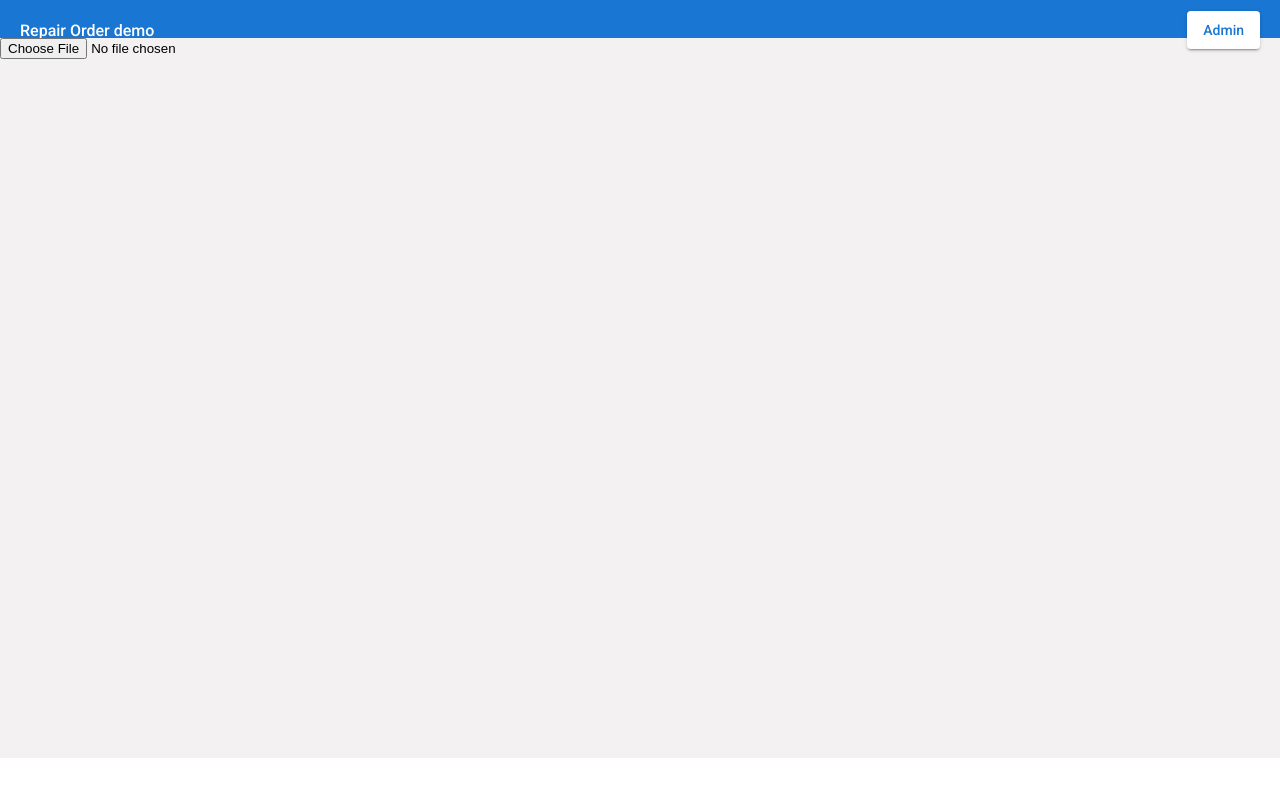
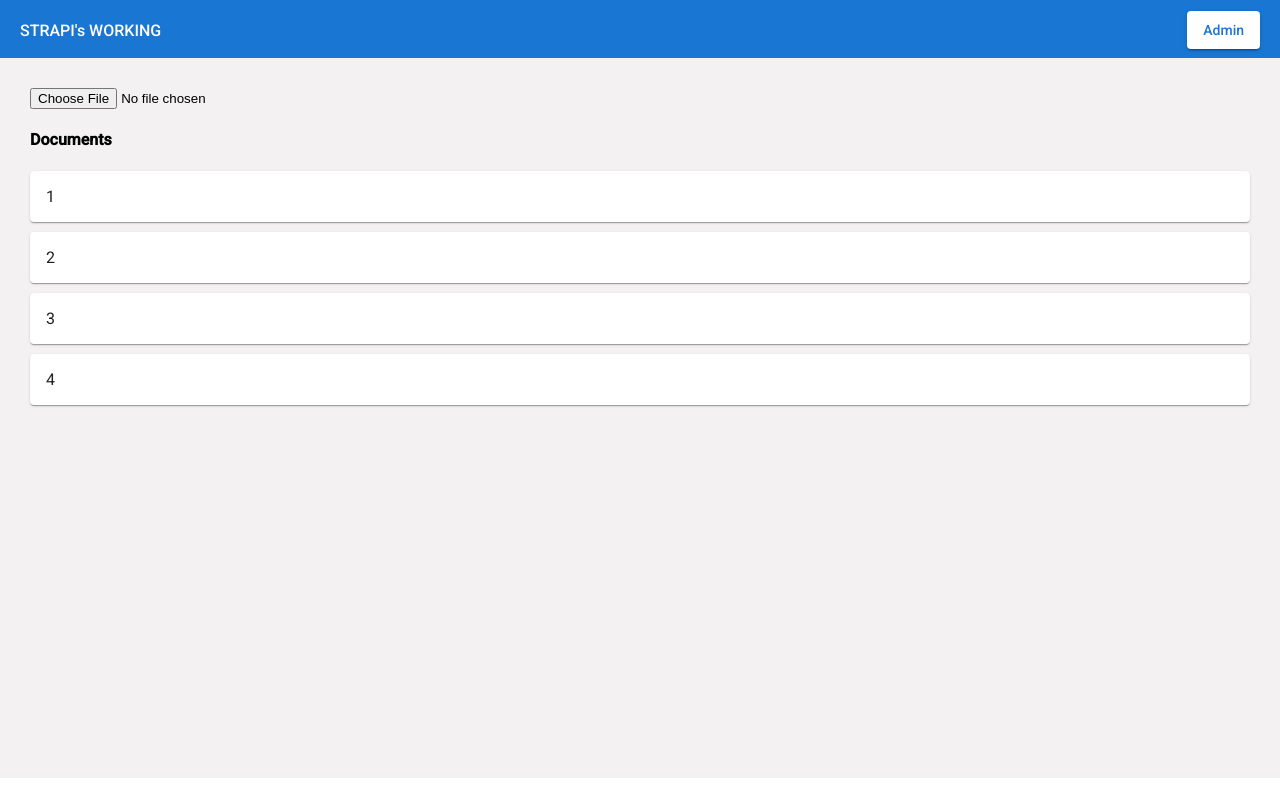
Before and after one commit to gurpreetdrake/ro-demo, an Angular app: page /docs in a window 1280 px wide. Built offline with nearby package versions, Linux system fonts and the light colour scheme; no server answers.

Commit message:
Improved UI and testing file upload

```diff
--- a/src/Service/api.service.ts
+++ b/src/Service/api.service.ts
@@ -68,10 +68,13 @@ export class ApiService {
 
   public postFile(fileToUpload: File) {
     const formData: FormData = new FormData();
-    formData.append('file', fileToUpload);
+    formData.append('file', fileToUpload, fileToUpload.name);
     return this.httpClient.post(`${this.apiURL}/upload`, formData,
       {
         headers: {
+          'Access-Control-Allow-Origin': '*',
+          "Access-Control-Allow-Methods": "GET, POST, DELETE, PUT",
+          'Access-Control-Allow-Headers': 'X-Requested-With,content-type',
           'Content-Type': 'multipart/form-data'
         }
       });
--- a/src/app/app.component.html
+++ b/src/app/app.component.html
@@ -1,6 +1,6 @@
 <!-- Toolbar -->
 <div class="toolbar" role="banner">
-  <span class="span" routerLink ="/home">Repair Order demo</span>
+  <span class="span" routerLink ="/home">STRAPI's WORKING</span>
   <button mat-raised-button style='margin-right: 20px; position:absolute; right:0px'><a href="/admin" target="blank">Admin</a></button>
 </div>
 <div id="main">
--- a/src/documents/documents.component.css
+++ b/src/documents/documents.component.css
@@ -0,0 +1,8 @@
+#content{
+    padding: 30px;
+    margin-top: 20px;
+  }
+
+  mat-card {
+    margin-bottom: 10px;
+  }
--- a/src/documents/documents.component.html
+++ b/src/documents/documents.component.html
@@ -1 +1,10 @@
-<input type="file" id="file" (change)="saveDocument($event.target.files)">
+<div id="content">
+    <input type="file" id="file" (change)="saveDocument($event.target.files)">
+    <h4>Documents</h4>
+    <mat-grid-list cols="1" rowHeight="65px">
+        <mat-card>1</mat-card>
+        <mat-card>2</mat-card>
+        <mat-card>3</mat-card>
+        <mat-card>4</mat-card>
+    </mat-grid-list>
+</div>
--- a/src/home/home.component.css
+++ b/src/home/home.component.css
@@ -1,9 +1,12 @@
-#main{
-    padding-left: 20px; padding-right: 20px;
+#content{
+    max-width: 400px;
+    margin: auto;
+    width: 50%;
+    padding: 20px;
+    margin-top: 20px;
 }
-.card{
+.mat-card{
     margin-bottom: 12px;
-    width: 25%;
-    background-color: #1776D2;
-    color: #fff;
+    align-self: center;
+    -webkit-align-self: center;
 }
--- a/src/home/home.component.html
+++ b/src/home/home.component.html
@@ -1,6 +1,6 @@
-<div id="main">
-<h4>Reports</h4>
-<mat-card routerLink ="/warrantyreports">Warranty</mat-card>
-<!-- <mat-card routerLink ="/docs">Documents</mat-card>
-<mat-card routerLink ="/vids">Videos</mat-card> -->
+<p></p>
+<div id="content">
+    <mat-card routerLink="/warrantyreports">Warranty Report</mat-card>
+    <mat-card routerLink="/docs">Documents</mat-card>
+    <mat-card routerLink="/vids">Videos</mat-card>
 </div>
--- a/src/videos/videos.component.css
+++ b/src/videos/videos.component.css
@@ -1,3 +1,8 @@
+#content{
+  padding: 30px;
+  margin-top: 20px;
+}
+
 mat-grid-tile {
-    background: lightblue;
+    background: black;
   }
--- a/src/videos/videos.component.html
+++ b/src/videos/videos.component.html
@@ -1,11 +1,11 @@
-<div style="margin: 20px;">
+<div id="content">
   <h4>Videos</h4>
-  <mat-grid-list cols="3" rowHeight="2:1">
-    <mat-grid-tile>1</mat-grid-tile>
-    <mat-grid-tile>2</mat-grid-tile>
-    <mat-grid-tile>3</mat-grid-tile>
-    <mat-grid-tile>4</mat-grid-tile>
-    <mat-grid-tile>5</mat-grid-tile>
-    <mat-grid-tile>6</mat-grid-tile>
+  <mat-grid-list cols="3" rowHeight="2:1" >
+    <mat-grid-tile *ngFor="let number of [0,1,2,3,4,5]">
+        <video width="100%" height="100%" >
+            <source src="http://techslides.com/demos/sample-videos/small.ogv" type="video/mp4">
+            <source src="http://techslides.com/demos/sample-videos/small.ogv" type="video/ogg">
+          </video>
+    </mat-grid-tile>
   </mat-grid-list>
 </div>
--- a/src/warrantyreport/warrantyreport.component.css
+++ b/src/warrantyreport/warrantyreport.component.css
@@ -10,10 +10,8 @@
     margin: 20px;
 }
 
-#main{
-    padding-left: 20px;
-    padding-right: 20px;
-    padding-top: 5px;
+#content{
+    padding: 30px;
     margin-top: 20px;
   }
 
--- a/src/warrantyreport/warrantyreport.component.html
+++ b/src/warrantyreport/warrantyreport.component.html
@@ -1,90 +1,77 @@
-<div id="main">
+<div id="content">
   <h4>Warranty Report</h4>
   <button id="btn" mat-raised-button  routerLink="/add-warranty">+</button>
 
-  <table mat-table [dataSource]="warrantyData" class="mat-elevation-z8" style="width: 100%;">
+  <table mat-table [dataSource]="warrantyData" *ngIf="!loadingData" class="mat-elevation-z8" style="width: 100%;">
 
    <!--- Note that these columns can be defined in any order.
           The actual rendered columns are set as a property on the row definition" -->
 
-   <!-- SerialNo Column -->
     <ng-container matColumnDef="serialNo">
      <th mat-header-cell *matHeaderCellDef> Serial No. </th>
       <td mat-cell *matCellDef="let element"> {{element.serialNo}} </td>
     </ng-container>
 
-   <!-- DeliveryDate Column -->
     <ng-container matColumnDef="deliveryDate">
      <th mat-header-cell *matHeaderCellDef> Delivery Date </th>
       <td mat-cell *matCellDef="let element"> {{element.deliveryDate | date}} </td>
      </ng-container>
 
-   <!-- Customer Column -->
    <ng-container matColumnDef="customer">
      <th mat-header-cell *matHeaderCellDef> Customer </th>
      <td mat-cell *matCellDef="let element"> {{element.customer}} </td>
    </ng-container>
 
-   <!-- Customer Column -->
    <ng-container matColumnDef="nsn">
      <th mat-header-cell *matHeaderCellDef> NSN </th>
-     <td mat-cell *matCellDef="let element"> {{element.nsn}} </td>
+     <td mat-cell *matCellDef="let element">{{element.nsn}}</td>
    </ng-container>
 
-   <!-- Customer Column -->
     <ng-container matColumnDef="designation">
       <th mat-header-cell *matHeaderCellDef> Designation </th>
       <td mat-cell *matCellDef="let element"> {{element.designation}} </td>
     </ng-container>
 
-   <!-- Customer Column -->
    <ng-container matColumnDef="partNo">
      <th mat-header-cell *matHeaderCellDef> Part No. </th>
       <td mat-cell *matCellDef="let element"> {{element.partNo}} </td>
     </ng-container>
 
-    <!-- Customer Column -->
+    <ng-container matColumnDef="location">
+      <th mat-header-cell *matHeaderCellDef> Location </th>
+       <td mat-cell *matCellDef="let element"> {{element.location}} </td>
+    </ng-container>
+
     <ng-container matColumnDef="value">
       <th mat-header-cell *matHeaderCellDef> Value </th>
       <td mat-cell *matCellDef="let element"> {{element.value}} </td>
     </ng-container>
 
-    <!-- Customer Column -->
-   <ng-container matColumnDef="warrantyPeriod">
-      <th mat-header-cell *matHeaderCellDef> Warranty Period </th>
-      <td mat-cell *matCellDef="let element"> {{element.warrantyPeriod}} </td>
-   </ng-container>
+   <ng-container matColumnDef="warrantyTill">
+      <th mat-header-cell *matHeaderCellDef> Warranty Till </th>
+      <td mat-cell *matCellDef="let element"> {{element.warrantyTill | date}} </td>
+     </ng-container>
 
-    <!-- Customer Column -->
-   <ng-container matColumnDef="warrantyTill">
-     <th mat-header-cell *matHeaderCellDef> Warranty Till </th>
-     <td mat-cell *matCellDef="let element"> {{element.warrantyTill | date}} </td>
-    </ng-container>
-
-   <!-- Customer Column -->
     <ng-container matColumnDef="type">
       <th mat-header-cell *matHeaderCellDef> Type </th>
       <td mat-cell *matCellDef="let element"> {{element.type}} </td>
    </ng-container>
 
-   <!-- Customer Column -->
-   <ng-container matColumnDef="location">
-     <th mat-header-cell *matHeaderCellDef> Location </th>
-      <td mat-cell *matCellDef="let element"> {{element.location}} </td>
+   <ng-container matColumnDef="warrantyPeriod">
+      <th mat-header-cell *matHeaderCellDef style="text-align: center;"> Warranty<br>Period </th>
+      <td mat-cell *matCellDef="let element" style="text-align: center;"> {{element.warrantyPeriod}} </td>
    </ng-container>
 
-   <!-- View Column -->
    <ng-container matColumnDef="action1">
-     <th mat-header-cell *matHeaderCellDef> </th>
-      <td mat-cell *matCellDef="let element">
+     <th mat-header-cell *matHeaderCellDef></th>
+      <td mat-cell *matCellDef="let element" style="text-align: center;">
         <button mat-button color="primary" [routerLink]="['/warranty-detail']" [queryParams]="element">View</button>
       </td>
    </ng-container>
 
-    <!-- Delete Column -->
     <ng-container matColumnDef="action2">
-       <th mat-header-cell *matHeaderCellDef> </th>
-       <td mat-cell *matCellDef="let element">
+       <th mat-header-cell *matHeaderCellDef></th>
+       <td mat-cell *matCellDef="let element" style="text-align: center;">
           <button mat-button color="warn" (click)="deleteRecord(element.id)">Delete</button>
        </td>
     </ng-container>
```
